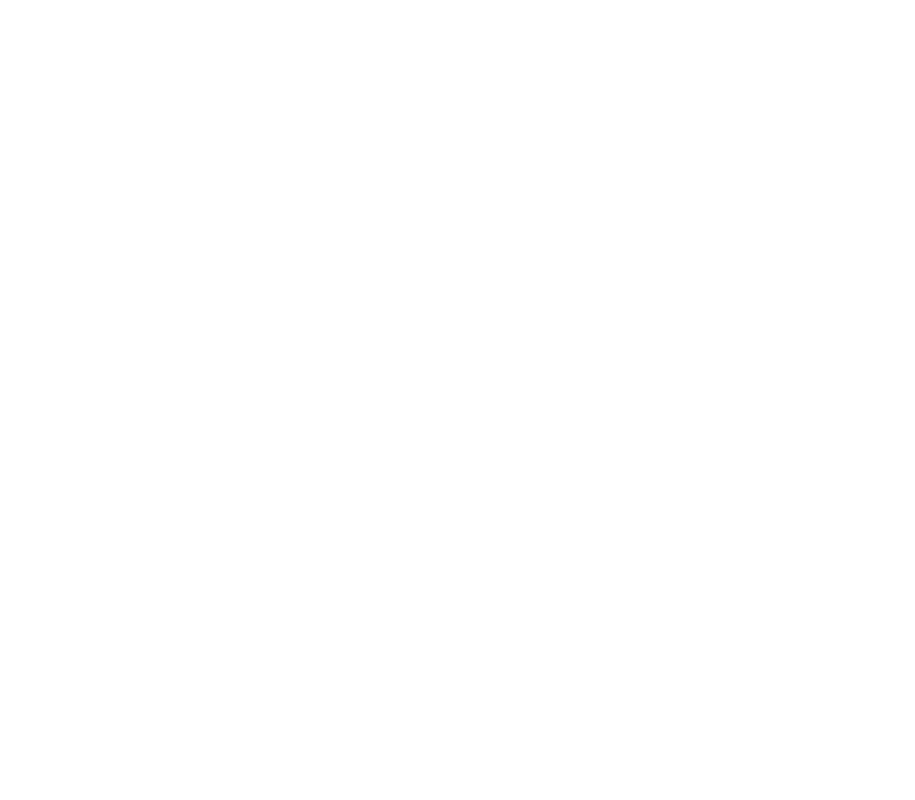
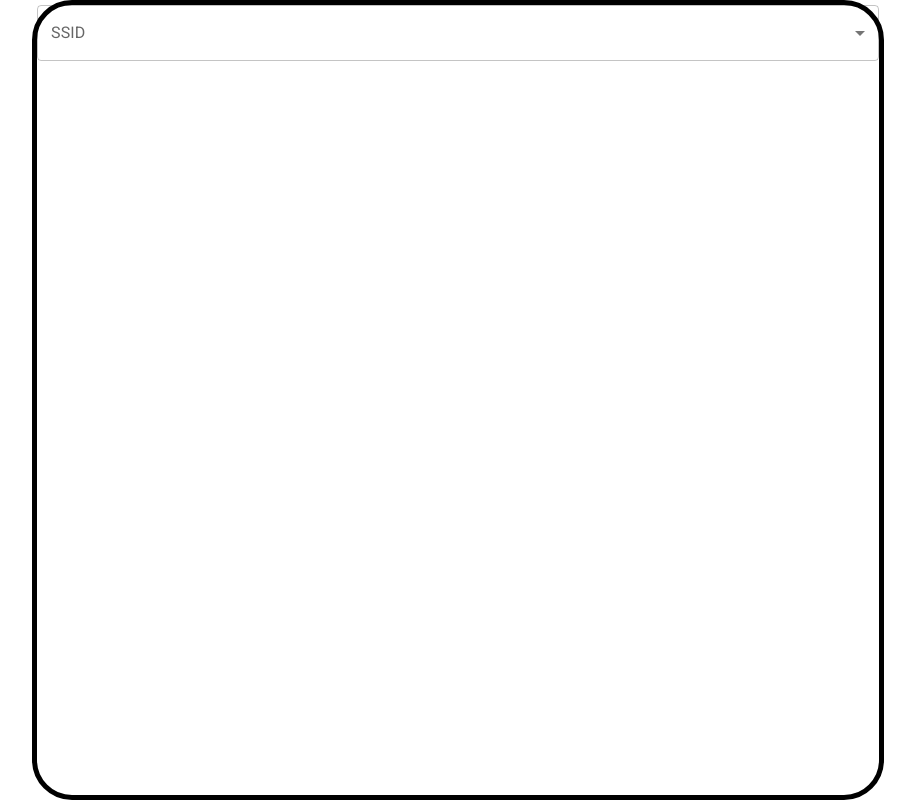
Before and after one commit to apreucil/weathercube-api, a React (Vite) app: page / in a window 1280 px wide. Shown: the whole page, without its empty margins (182-1097 px from the left). Built offline with nearby package versions, Linux system fonts and the light colour scheme.

Commit message:
fix form

```diff
--- a/client/App.js
+++ b/client/App.js
@@ -7,6 +7,8 @@
 import InputLabel from "@mui/material/InputLabel";
 import Select from "@mui/material/Select";
 import MenuItem from "@mui/material/MenuItem";
+
+import AddNetworkForm from './components/AddNetworkForm';
 
 const baseURL = "http://localhost:3000/api";
 
@@ -59,20 +61,12 @@
     // this is analogous to componentDidMount
   }, [])
 
-  const boxStyles = {
-    bgcolor: '#ffffff',
-    height: '100vh',
-    border: "5px solid black",
-    borderRadius: 10,
-    flex: 1,
-    alignItems: "center",
-    justifyContent: "center",
-  }
+
   return (
     <React.Fragment>
       <CssBaseline />
       <Container maxWidth="md">
-
+        <AddNetworkForm />
       </Container>
     </React.Fragment>
   );
--- a/client/components/AddNetworkForm.js
+++ b/client/components/AddNetworkForm.js
@@ -6,6 +6,16 @@
 import MenuItem from "@mui/material/MenuItem";
 
 const AddNetworkForm = (props) => {
+    const boxStyles = {
+        bgcolor: '#ffffff',
+        height: '100vh',
+        border: "5px solid black",
+        borderRadius: 10,
+        flex: 1,
+        alignItems: "center",
+        justifyContent: "center",
+    }
+
     return (
         <Box sx={boxStyles}>
           <FormControl fullWidth>
```
